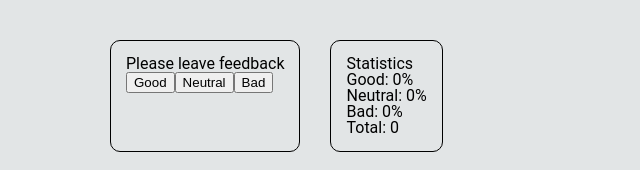
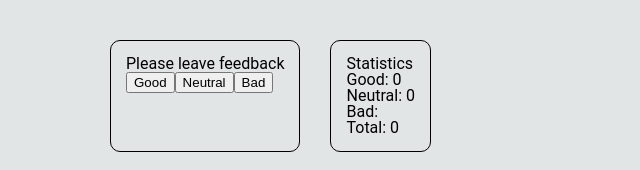
Before and after one commit to AntonioBukin/goit-react-hw-02-feedback, a React (Create React App) app: page / in a window 1280 px wide. Shown: the top 170 px of the page, without its empty margins (0-640 px from the left). Built offline with nearby package versions, Linux system fonts and the light colour scheme.

Commit message:
add information

```diff
--- a/src/Vote/Vote.jsx
+++ b/src/Vote/Vote.jsx
@@ -18,8 +18,8 @@ class Vote extends Component { //робимо компонент обгортк
         return total;
     }
 
-    countPositiveFeedbackPercentage(propName) {
-        const value = this.state[propName];
+    countPositiveFeedbackPercentage(name) {
+        const value = this.state[name];
         const total = this.countTotalFeedback();
         if(!total) { //якщо total 0, залишаємо нуль
             return 0;
@@ -29,78 +29,26 @@ class Vote extends Component { //робимо компонент обгортк
     }
 
     //створюємо функцію обробник подій
-    leaveVote = (propName) => {
+    leaveVote = (name) => {
         this.setState(prevState => {
-            return {[propName]: prevState[propName] + 1}
+            return {[name]: prevState[name] + 1}
         })
-
     }
 
     render() {
         const total = this.countTotalFeedback();
 
-        const goodPercent = this.countPositiveFeedbackPercentage("good");
-        const neutralPercent = this.countPositiveFeedbackPercentage("neutral");
-        const badPercent = this.countPositiveFeedbackPercentage("bad");
+        const goodResult = this.countPositiveFeedbackPercentage("good");
+        const neutralResult = this.countPositiveFeedbackPercentage("neutral");
+        const badResult = this.countPositiveFeedbackPercentage("bad");
 
         return (
             <div className={styles.wrapper}>
             <VoteActions leaveVote={this.leaveVote}/>
-            <VoteResult total = {total} goodPercent = {goodPercent} neutralPercent = {neutralPercent} badPercent = {badPercent} />
+            <VoteResult total = {total} goodResult = {goodResult} neutralResult = {neutralResult} badPercent = {badResult} />
         </div>
             )
     }
 }
 
 export default Vote;
-
-//_____________________________________________//
-
-// class Vote extends Component {
-//     state = {
-//         good: 0,
-//         neutral: 0,
-//         bad: 0,
-//     }
-
-//     calcTotal() {
-//        const {good, neutral, bad} = this.state;
-//        const total = good + neutral + bad;
-//        return total;
-//     }
-
-//     calcPercent(propName) {
-//         const value = this.state[propName]; //this.state["good"]
-//         const total = this.calcTotal;
-//         if(!total) {
-//             return 0;
-//         }
-//         const result = Math.round((value / total) * 100);
-//         return result;
-//     }
-
-//     leaveVote = (propName) => {
-//         this.setState(prevState => {
-//             const value = prevState[propName];
-//                 return {
-//                     [propName]: value + 1
-//                 }
-//             })
-//     }
-
-//     render() {
-//         const total = this.calcTotal();
-
-//         const goodPercent = this.calcPercent("good");
-//         const neutralPercent = this.calcPercent("neutral");
-//         const badPercent = this.calcPercent("bad");
-
-//         return (
-//             <div className={styles.wrapper}>
-//             <VoteActions leaveVote={this.leaveVote}/>
-//             <VoteResult total={total} goodPercent ={goodPercent} neutralPercent ={neutralPercent} badPercent ={badPercent}/>
-//             </div>
-//         )
-//     }
-//}
-// export default Vote;
--- a/src/Vote/VoteResult/VoteResult.jsx
+++ b/src/Vote/VoteResult/VoteResult.jsx
@@ -1,30 +1,15 @@
 import styles from "../vote.module.scss";
 
-const VoteResult = ({total, goodPercent, neutralPercent, badPercent}) => {
+const VoteResult = ({total, goodResult, neutralResult, badResult}) => {
     return (
         <div className={styles.block}>
         <h4 className={styles.blockTitle}>Statistics</h4>
-            <p>Good: {goodPercent}%</p>
-            <p>Neutral: {neutralPercent}%</p>
-            <p>Bad: {badPercent}%</p>
+            <p>Good: {goodResult}</p>
+            <p>Neutral: {neutralResult}</p>
+            <p>Bad: {badResult}</p>
             <p>Total: {total}</p>
         </div>
     )
 }
 
 export default VoteResult;
-
-// const VoteResult = ({total, goodPercent, neutralPercent, badPercent}) => {
-//     return (
-//         <div className={styles.block}>
-//             <h4 className={styles.blockTitle}>Statistics</h4>
-//             <p>Good: {goodPercent}</p>
-//             <p>Neutral: {neutralPercent}</p>
-//             <p>Bad: {badPercent}</p>
-//             <p>Total votes: {total}</p>
-//         </div>
-//     )
-
-// }
-
-// export default VoteResult;
```
Also changed, not shown: src/Vote/VoteActions/VoteActions.jsx (+0 -13 lines).
